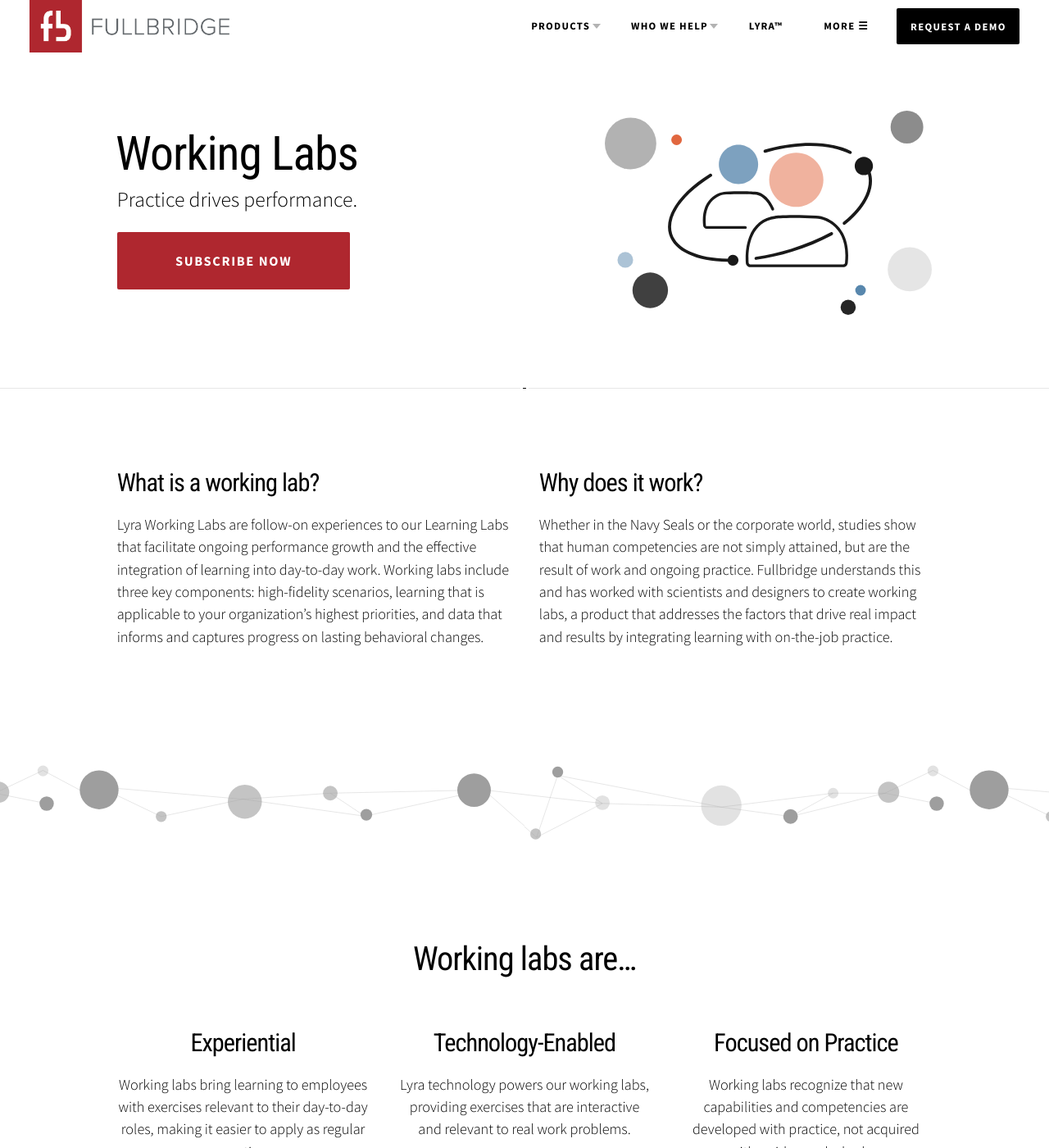
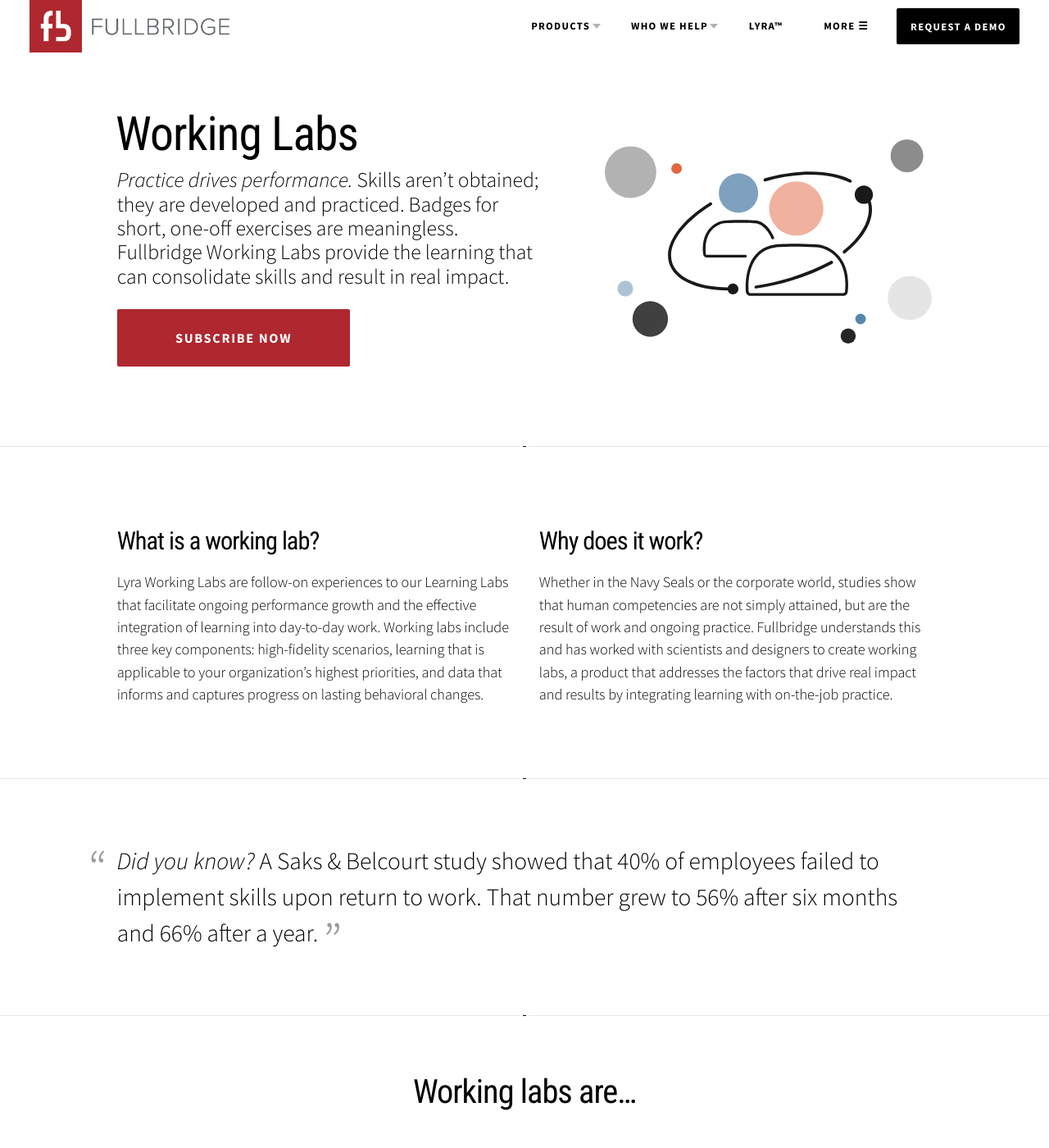
Before and after one commit to fullbridge/fullbridge.com, a Jekyll site: the page built from product-working-labs.html, in a window 1280 px wide and 1400 px high. Shown: the whole window at 82% size. Built offline with Jekyll 4.4.1, drawn with Linux system fonts in a browser that asks for light colours; some of the changed text lies outside the part shown; grey boxes are pictures that could not be loaded.

Commit message:
Copy updates

```diff
--- a/global-partners.html
+++ b/global-partners.html
@@ -34,7 +34,7 @@
               </h2>
             </header>
             <p>
-              Fullbridge believes that people learn from people. Lyra Learning Labs and Working Labs can be facilitated by in-house leadership with our training and preparation, or by one of our specialist coaches. Fullbridge coaches are world-class leaders who model professional behavior, share their experiences and feedback, and help participants navigate the challenges they encounter in learning and working labs.
+              People learn from people. Lyra Learning Labs and Working Labs can be facilitated by in-house leadership with our training and preparation, or by one of our specialist coaches. Fullbridge coaches are world-class leaders who model professional behavior, share their experiences and feedback, and help participants navigate the challenges they encounter in learning and working labs.
             </p>
           </div>
         </div>
--- a/product-learning-labs.html
+++ b/product-learning-labs.html
@@ -107,7 +107,7 @@
           </div>
         </header>
         <div class="landing-wrapper">
-          <div class="landing-closing">
+          <div class="landing-centered">
             <div class="even-columns has-gutters">
               <div class="even-column">
                 <h3>Immersion</h3>
--- a/product-working-labs.html
+++ b/product-working-labs.html
@@ -13,7 +13,7 @@
             Working Labs
           </h1>
           <h2>
-            Practice drives performance.
+            <em>Practice drives performance.</em> Skills aren&rsquo;t obtained; they are developed and practiced. Badges for short, one-off exercises are meaningless. Fullbridge Working Labs provide the learning that can consolidate skills and result in real impact.
           </h2>
           <a href="#contact-us" class="button is-primary">
             <span>Subscribe now</span>
@@ -45,8 +45,22 @@
       </div>
     </div>
   </header>
-  <hr role="separator" class="big-graphical-divider">
+  <hr role="separator" class="divider">
   <article role="article">
+    <section role="region">
+      <div class="landing-section">
+        <div class="landing-wrapper">
+          <div class="landing-blockquote is-large">
+            <blockquote>
+              <quote>
+                <em>Did you know?</em> A Saks &amp; Belcourt study showed that 40% of employees failed to implement skills upon return to work. That number grew to 56% after six months and 66% after a year.
+              </quote>
+            </blockquote>
+          </div>
+        </div>
+      </div>
+    </section>
+    <hr role="separator" class="divider">
     <section role="region">
       <div class="landing-section">
         <header role="heading" class="landing-dividing-header">
@@ -57,7 +71,7 @@
           </div>
         </header>
         <div class="landing-wrapper">
-          <div class="landing-closing">
+          <div class="landing-centered">
             <div class="even-columns has-gutters">
               <div class="even-column">
                 <h3>Experiential</h3>
@@ -96,7 +110,21 @@
         </div>
       </div>
     </section>
-    <hr class="divider">
+    <hr role="separator" class="divider">
+    <section role="region">
+      <div class="landing-section">
+        <div class="landing-wrapper">
+          <div class="landing-blockquote is-large">
+            <blockquote>
+              <quote>
+                <em>Did you know?</em> An Army Research Institute (ARI) study showed that only 53% of military airmen retain proficiency in a skill after 18 to 24 months without the opportunity to practice.
+              </quote>
+            </blockquote>
+          </div>
+        </div>
+      </div>
+    </section>
+    <hr role="separator" class="divider">
     <section role="region">
       <div class="landing-section">
         <header role="heading" class="landing-dividing-header">
@@ -119,9 +147,6 @@
               <p>
                 Working labs are designed as partnerships in learning between Fullbridge and organizations committed to developing their employees and learning culture. The best results are achieved when Lyra Learning Labs are supported with long-term Working Labs to enable follow-up exercises and relevant opportunities for employees to apply new skills and methodologies to their actual work problems. Lyra integrates learning with work to help participants have the impact that drives daily innovation and problem solving in their worlds.
               </p>
-              <p>
-                <strong>Did you know?</strong> Skill decay can start as soon as the day after training, and after a 365 day period of non-use, <a href="https://scholar.google.com/citations?view_op=view_citation&hl=en&user=TjxUECcAAAAJ&citation_for_view=TjxUECcAAAAJ:2osOgNQ5qMEC" class="link" target="_blank">up to 92% of skill</a> can be lost.
-              </p>
             </div>
           </div>
         </div>
--- a/what-lyra-technology.html
+++ b/what-lyra-technology.html
@@ -13,7 +13,7 @@
             Lyra&trade;
           </h1>
           <h2>
-            Fullbridge learning experiences are powered by our proprietary Lyra Technology. Lyra is the first and only learning system to incorporate a new science of experiential learning&mdash;a unique high-tech, high-touch approach that puts individuals and teams into measurable problem solving experiences to find and fill competency gaps.
+            Lyra is the first and only learning system to incorporate a new science of experiential learning&mdash;a unique high-tech, high-touch approach that puts individuals and teams into measurable problem solving experiences to find and fill competency gaps.
           </h2>
         </div>
       </div>
```
Also changed, not shown: 4 other files.
